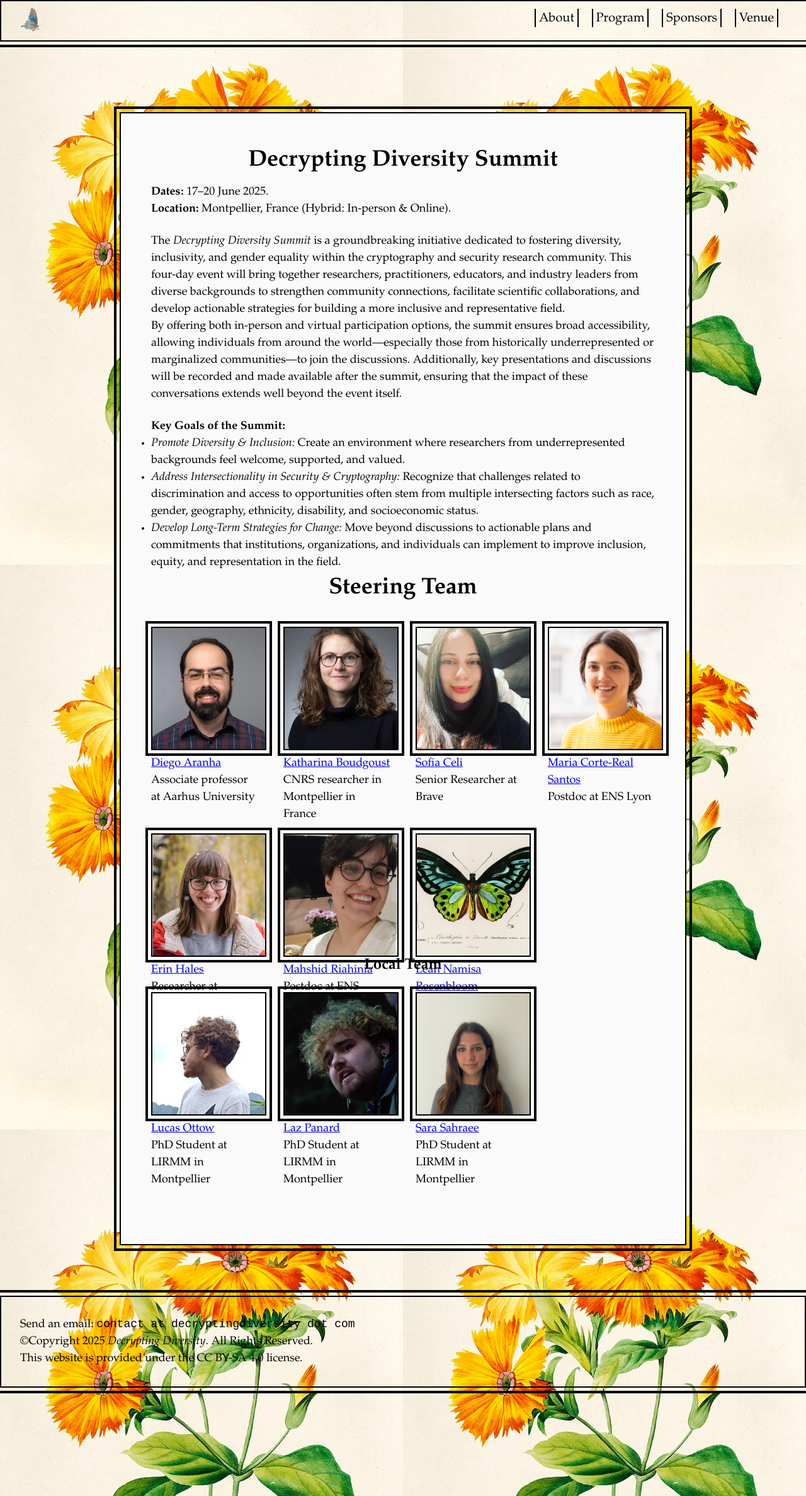
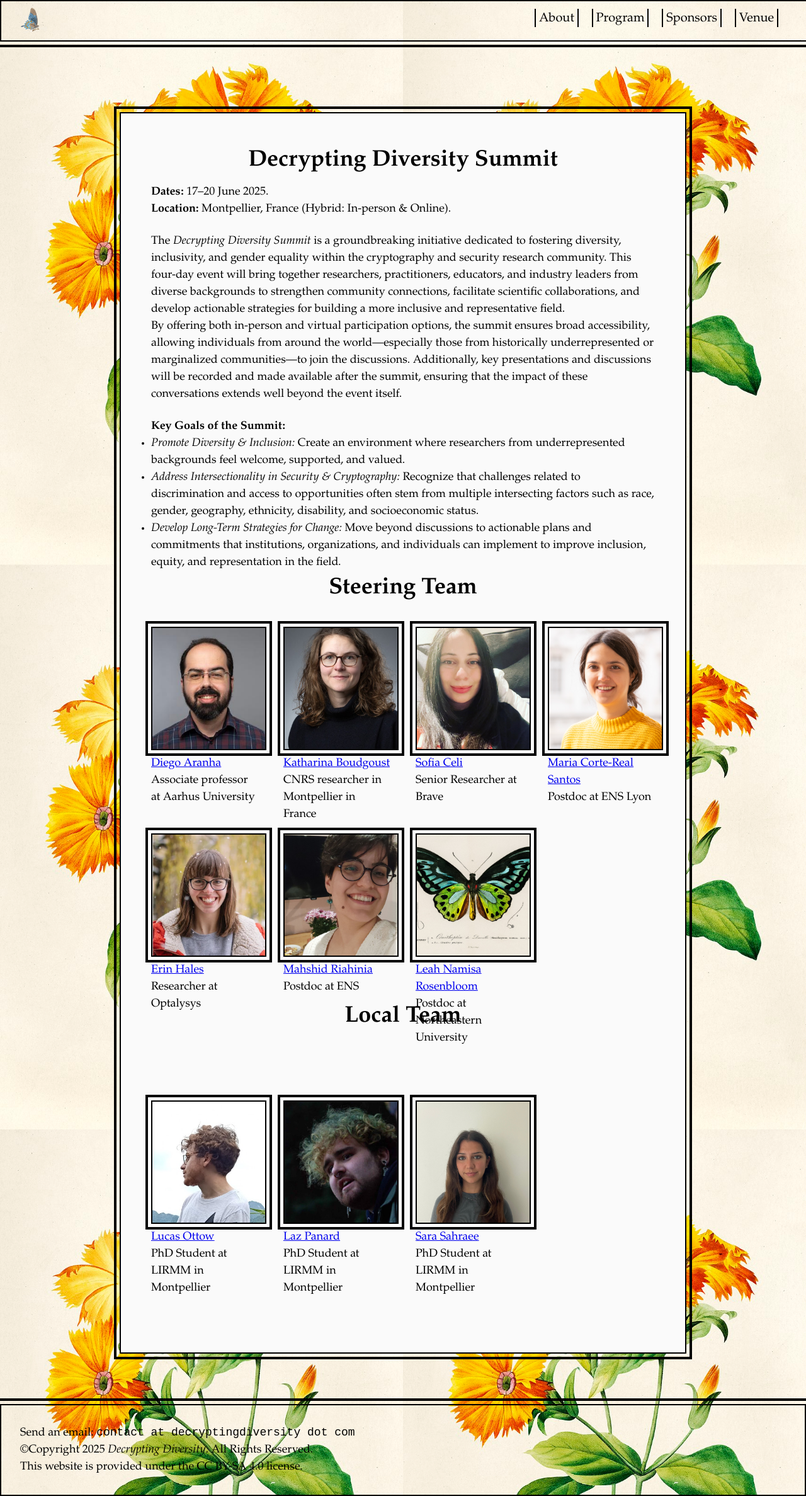
Before and after one commit to women-in-cryptography/decryptingdiversity.github.io, a Jekyll site: the page built from about.html, in a window 1280 px wide. Shown: the whole page at 63% size. Built offline with Jekyll 4.4.1, drawn with Linux system fonts in a browser that asks for light colours.

Commit message:
changed header

```diff
--- a/about.html
+++ b/about.html
@@ -83,9 +83,15 @@ By offering both in-person and virtual participation options, the summit ensures
     </figure>
 		<br>
   </div>
+<br>
+<br>
+<br>
 
+<h1>Local Team</h1>
 
-<h2>Local Team</h2>
+<br>
+<br>
+<br>
 
 <br>
   <div class="gallery">
```
